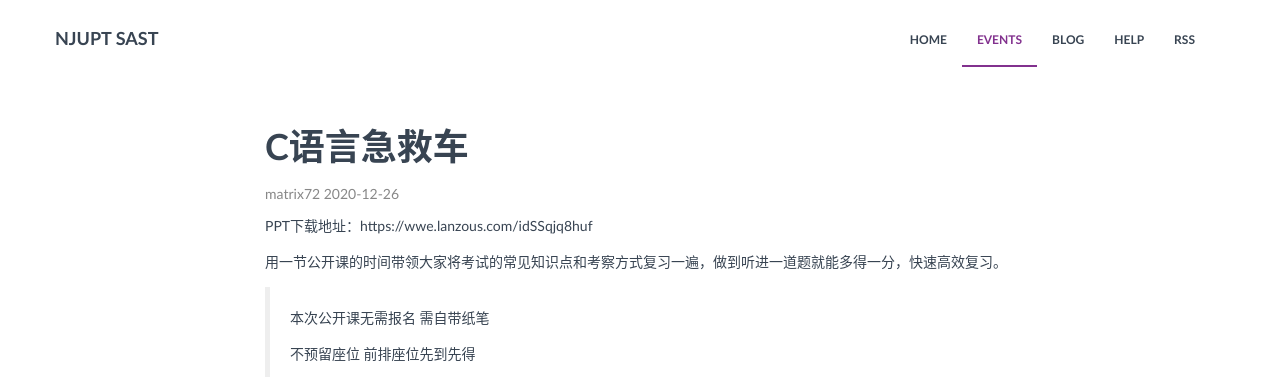
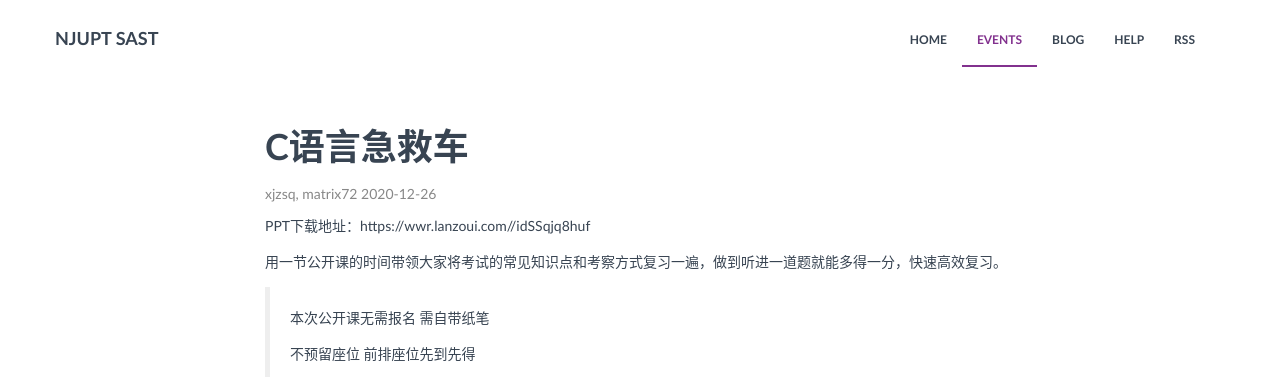
Before and after one commit to NJUPT-SAST/info, a Jekyll site: the page built from _posts/event/2020-12-26-C-Final-Exam.md, in a window 1280 px wide and 947 px high. Shown: the top 379 px of the window. Built offline with Jekyll 4.4.1, drawn with Linux system fonts in a browser that asks for light colours.

Commit message:
Update 2020-12-26-C-Final-Exam.md
Fixed PPT link.

```diff
--- a/_posts/event/2020-12-26-C-Final-Exam.md
+++ b/_posts/event/2020-12-26-C-Final-Exam.md
@@ -2,16 +2,16 @@
  layout: post
  title: C语言急救车
  date: 2020-12-26
- author: matrix72
+ author: xjzsq, matrix72
  permalink: /blog/2020/c-final-exam
  categories:
      - event
- tags: C, Final exam
- slides: https://wwe.lanzous.com/idSSqjq8huf
+ tags: C Final exam
+ slides: https://wwr.lanzoui.com//idSSqjq8huf
  place: 大活三楼团校教室
 ---
 
-PPT下载地址：https://wwe.lanzous.com/idSSqjq8huf
+PPT下载地址：https://wwr.lanzoui.com//idSSqjq8huf
 
 用一节公开课的时间带领大家将考试的常见知识点和考察方式复习一遍，做到听进一道题就能多得一分，快速高效复习。
 
```
